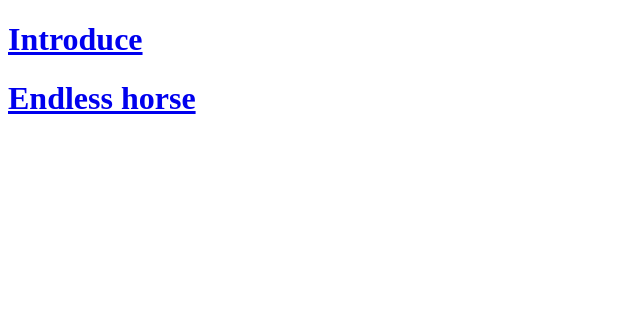
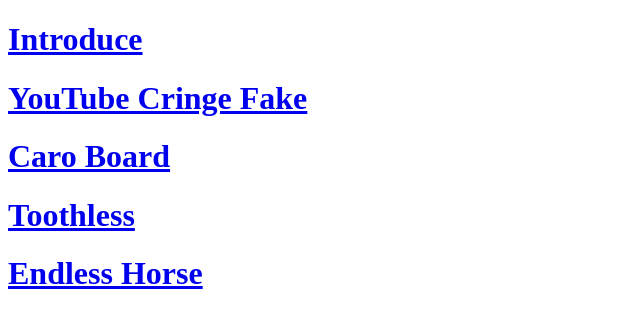
Before and after one commit to pkui/web-demo, a plain HTML site: page index.html in a window 1280 px wide. Shown: the whole page, without its empty margins (0-640 px from the left). Drawn offline with Linux system fonts and the light colour scheme.

Commit message:
Update index.html

```diff
--- a/index.html
+++ b/index.html
@@ -7,6 +7,9 @@
   </head>
   <body>
     <h1><a href="./introduce.html">Introduce</a></h1>
-    <h1><a href="./endlesshorse.html">Endless horse</a></h1>
+    <h1><a href="./youtube.html">YouTube Cringe Fake</a></h1>
+    <h1><a href="./caro.html">Caro Board</a></h1>
+    <h1><a href="./toothless.html">Toothless</a></h1>
+    <h1><a href="./endlesshorse.html">Endless Horse</a></h1>
   </body>
 </html>
```
